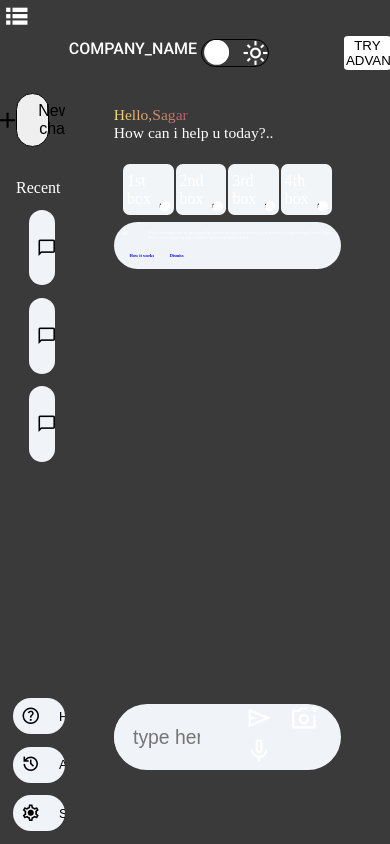
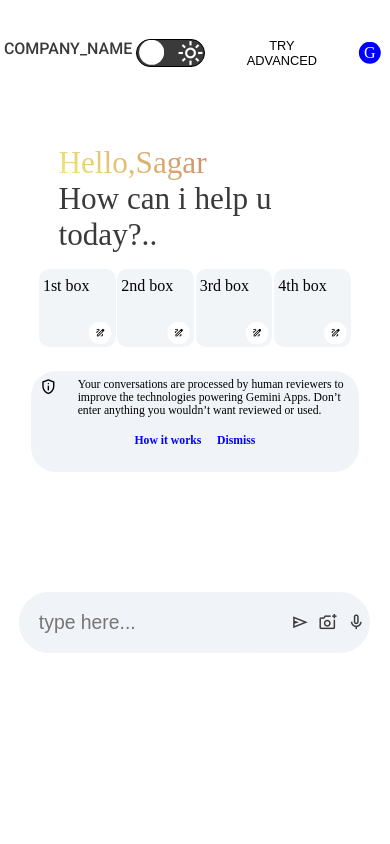
Before and after one commit to sagar9980274589/ai_project, a React (Vite) app: page / in a window 390 px wide. Built offline with nearby package versions, Linux system fonts and the light colour scheme.

Commit message:
responsiveness added

```diff
--- a/src/App.css
+++ b/src/App.css
@@ -34,7 +34,7 @@
 
 .nav{
   float:right;
-
+  box-sizing: border-box;
 
  padding: 1vw 0vw;
   display: flex;
@@ -72,16 +72,17 @@ align-items: center;
   border-radius: 9%;
 
 font-family: sans-serif;
+font-size: 0.8em;
 
 }
 .gaccount{
   margin-right: -25px;
-  width:20%;
+  width: 90px;
   clip-path: circle();
   background-color: blue;
   padding: 0.5vw 0;
   color: white;
-  font-size: 1.1vw;
+  font-size: 16px;
   display: flex;
   justify-content: center;
   align-items: center;
@@ -121,3 +122,23 @@ font-family: sans-serif;
 
 
 }
+
+@media only screen and (max-width: 735px) {
+
+
+  .nav{
+
+  grid-column-start: 1;
+  grid-column-end: 13;
+  grid-row-start: 1;
+  grid-row-end: 2;
+  }
+  .btn{
+    width:22vw;
+  }
+
+
+
+
+
+  }
--- a/src/App.jsx
+++ b/src/App.jsx
@@ -7,7 +7,7 @@ import Act from './comp/Act'
 import Middle from './comp/Middle'
 
 function App() {
-  const [flag,setflag]=useState(1);
+  const [flag,setflag]=useState(0);
   function toggle(){
 
     setflag(!flag);
@@ -23,7 +23,7 @@ function App() {
     m2.style.color='rgb(58, 58, 58)';
     tgl.style.backgroundColor='rgb(58, 58, 58)';
     tgl.style.color='rgb(58, 58, 58)';
-
+    mode.style.border='1px solid black';
 
 
     }
@@ -35,7 +35,7 @@ function App() {
       m2.style.color='white';
       tgl.style.backgroundColor='white';
       tgl.style.color='white';
-
+      mode.style.border='1px solid white';
     }
   }
 
--- a/src/comp/Act.css
+++ b/src/comp/Act.css
@@ -42,11 +42,15 @@ padding: 1vw;
 }
 
 
-.bgwhite{
-background-color:white;
-color:rgb(58, 58, 58);
-}
-.bgblack{
-    background-color: rgb(58, 58, 58);
-    color:white
-}
+@media only screen and (max-width: 420px) {
+
+
+    .act{
+      display: none;
+    }
+
+
+
+
+
+    }
--- a/src/comp/Act.jsx
+++ b/src/comp/Act.jsx
@@ -3,15 +3,20 @@ import "./Act.css";
 import Rbutton from "./Rbutton";
 
 const Act = (props) => {
+  const dark = props.dvalue;
+// const isActDisabled=window.matchMedia('(max-width:420px)').matches;
 
-const dark=props.dvalue;
+//  const actClass=isActDisabled?'disable-act':'';
 
 
 
-
+  // if(isActDisabled)
+  //   {
+  //     return null;
+  //   }
 
   return (
-
+    <>
     <div  className={dark==true?"act bgblack":"act bgwhite"}>
       <div className="up1">
         <span className="lst material-symbols-outlined">lists</span>
@@ -50,6 +55,7 @@ const dark=props.dvalue;
         />
       </div>
     </div>
+    </>
   );
 
 };
--- a/src/comp/Bbox.css
+++ b/src/comp/Bbox.css
@@ -3,6 +3,7 @@
     height:8vw;
     margin:auto;
     background-color:rgba(240,244,249,255);
+    color: black;
  padding: 2vw;
     border-radius: 25px;
     margin-top: 2vw;
@@ -29,3 +30,20 @@
     gap:0.5vw;
 
 }
+@media only screen and (max-width: 735px) {
+    .war{
+        width:80%;
+        height:22vw;
+        font-size: 3vw;
+    }
+    .btn2{
+        margin-top: 0px;
+        margin-bottom: 0px;
+        font-size: 3vw;
+    }
+.btns{
+    display: flex;
+    justify-content: center;
+    align-items: center;
+}
+}
--- a/src/comp/Bbox.jsx
+++ b/src/comp/Bbox.jsx
@@ -5,16 +5,17 @@ const Bbox = () => {
     <div className="Bbox">
       <div className="war">
         <div className="info">
-        <span className="material-symbols-outlined">privacy_tip</span>
-        Your conversations are processed by human reviewers to improve the
-        technologies powering Gemini Apps. Don’t enter anything you wouldn’t
-        want reviewed or used.
+          <span className="material-symbols-outlined">privacy_tip</span>
+          Your conversations are processed by human reviewers to improve the
+          technologies powering Gemini Apps. Don’t enter anything you wouldn’t
+          want reviewed or used.
         </div>
         <br />
+        <div className="btns">
         <span className="btn2">How it works</span>
-      <span className="btn2">Dismiss</span>
+        <span className="btn2">Dismiss</span>
+        </div>
       </div>
-
     </div>
   );
 };
--- a/src/comp/Middle.css
+++ b/src/comp/Middle.css
@@ -1,38 +1,64 @@
-.mid{
-
-
+.mid {
 }
-.hci{
-    width:70%;
+.hci {
+  width: 70%;
   margin: auto;
 
-    height:15vw;
+  height: 15vw;
   display: flex;
   flex-direction: column;
   justify-content: flex-start;
   align-items: flex-start;
   font-size: 4vw;
-
 }
-.name{
-
+.name {
   background-image: linear-gradient(45deg, #f3ec78, #af4261);
   background-size: 100%;
   background-clip: text;
   -webkit-text-fill-color: transparent;
 }
-.container{
-
+.container {
   display: flex;
-    width:80%;
+  width: 80%;
   margin: auto;
-    gap:0.5vw;
+  gap: 0.5vw;
   justify-content: center;
 }
-.midup{
+.midup {
   height: 80%;
 
   overflow-y: scroll;
 }
-.mid_down{
+.mid_down {
+    width:100%;
 }
+
+@media only screen and (max-width: 735px) {
+  .mid {
+
+    grid-column-start: 1;
+    grid-column-end: 13;
+    grid-row-end: 13;
+    grid-row-start: 2;
+    display: flex;
+    flex-direction: column;
+    gap:4vw;
+  }
+  .hci{
+    font-size: 8vw;
+    display: block;
+    margin-top: 5vw;
+    margin-bottom: 10vw;
+  }
+  .midup{
+    margin-top: 5vw;
+    display: flex;
+    flex-direction: column;
+    gap:4vw;
+  height: 60%;
+  }
+  .container{
+    margin-top: 3vw;
+    margin-bottom: 0px;
+  }
+}
--- a/src/comp/Middle.jsx
+++ b/src/comp/Middle.jsx
@@ -1,16 +1,15 @@
-import React, { useState } from 'react'
-import './Middle.css'
-import Sboxes from './Sboxes'
-import Bbox from './Bbox'
-import SearchBox from './SearchBox'
+import React, { useState } from "react";
+import "./Middle.css";
+import Sboxes from "./Sboxes";
+import Bbox from "./Bbox";
+import SearchBox from "./SearchBox";
 const Middle = (props) => {
-  const [name,uname] = useState("Sagar")
-const dark=props.dvalue;
-
+  const [name, uname] = useState("Sagar");
+  const dark = props.dvalue;
 
   return (
     <>
-    <div  className={dark==true?"mid bgblack":"mid bgwhite"}>
+      <div className={dark == true ? "mid bgblack" : "mid bgwhite"}>
         <div className="midup">
           <div className="hci">
             <div className="name">Hello,{name}</div>
@@ -18,19 +17,19 @@ const dark=props.dvalue;
           </div>
 
           <div className="container">
-      <Sboxes des="1st box"/>
-      <Sboxes des="2nd box"/>
-      <Sboxes des="3rd box"/>
-      <Sboxes des="4th box"/>
-
+            <Sboxes des="1st box" />
+            <Sboxes des="2nd box" />
+            <Sboxes des="3rd box" />
+            <Sboxes des="4th box" />
           </div>
-      <Bbox/>
+          <Bbox />
         </div>
+        <div className="mid_down">
         <SearchBox />
         </div>
+      </div>
+    </>
+  );
+};
 
-    </>
-  )
-}
-
-export default Middle
+export default Middle;
--- a/src/comp/Sboxes.css
+++ b/src/comp/Sboxes.css
@@ -2,7 +2,7 @@
     width:13vw;
     height:13vw;
     background-color:#f2f5f8;
-
+color: black;
     border-radius: 13%;
     position: relative;
 }
@@ -35,3 +35,20 @@
     justify-self: center;
     margin-left: 1.2vw;
 }
+@media only screen and (max-width: 735px) {
+
+    .Sboxes{
+        width: 20vw;
+        height: 20vw;
+
+}
+.cir{
+    padding: 1.5vw;
+    .material-symbols-outlined{
+        font-size: 2.5em;
+        margin: 0px;
+    }
+}
+
+
+}
--- a/src/comp/SearchBox.css
+++ b/src/comp/SearchBox.css
@@ -52,3 +52,15 @@
 .display li{
 
 }
+.ics{
+   color:  rgb(58, 58, 58);
+}
+@media only screen and (max-width: 735px) {
+    .me{
+        width:90%;
+    }
+.ics{
+    font-size: 5vw;
+    margin: 1.1vw;
+}
+}
--- a/src/comp/SearchBox.jsx
+++ b/src/comp/SearchBox.jsx
@@ -25,11 +25,11 @@ const SearchBox = () => {
             className="SearchBoxi"
           />
           <div>
-            <span onClick={handleInput} className="material-symbols-outlined">
+            <span onClick={handleInput} className="material-symbols-outlined ics">
               send
             </span>
-            <span className="material-symbols-outlined">add_a_photo</span>
-            <span className="material-symbols-outlined">mic</span>
+            <span className="material-symbols-outlined ics">add_a_photo</span>
+            <span className="material-symbols-outlined ics">mic</span>
           </div>
         </div>
 
--- a/src/index.css
+++ b/src/index.css
@@ -1,6 +1,10 @@
 *{
   margin: 0;
   padding: 0;
+
+}
+body{
+  transition: background-color 5000ms linear
 }
 /* width */
 ::-webkit-scrollbar {
```
Lines whose indentation alone changed are shown as unchanged.
